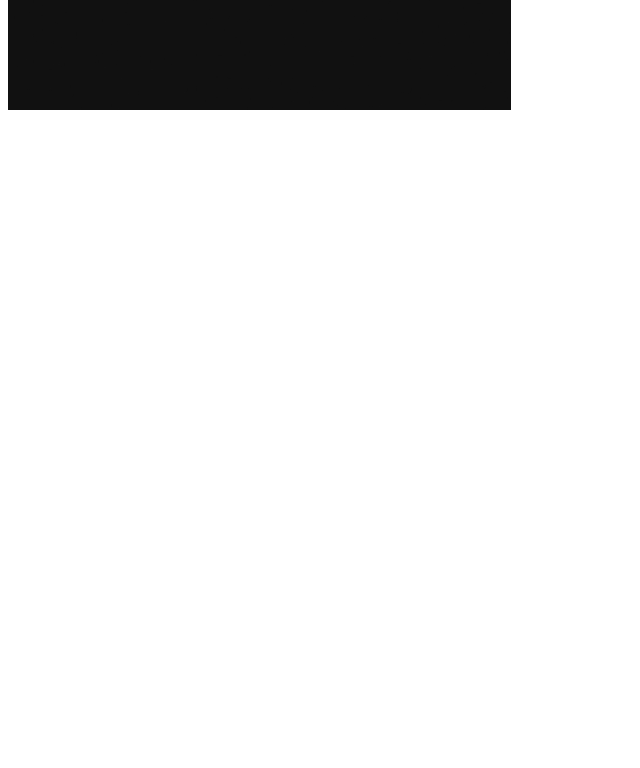
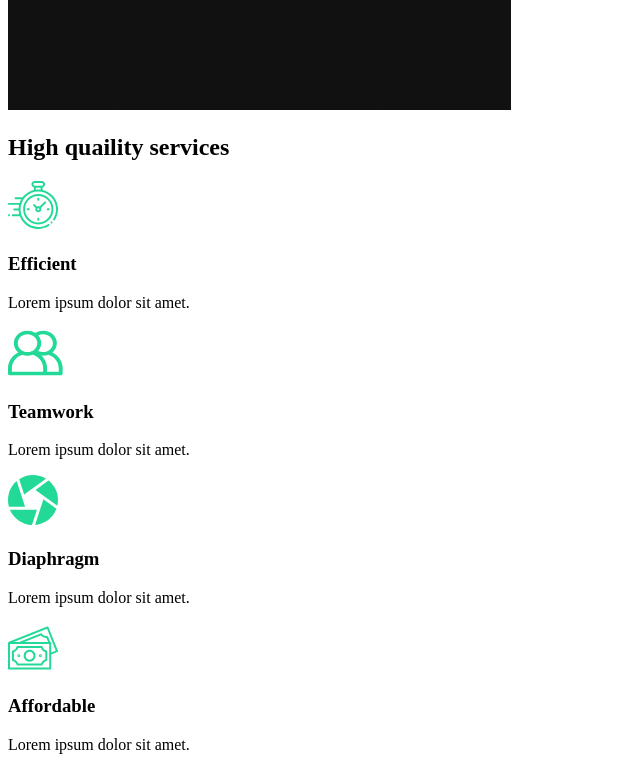
Before and after one commit to NicolasOsadnikGit/the-creative-course-capture, a React (Create React App) app: page / in a window 1280 px wide. Shown: the part 860-1628 px from the top of the page, without its empty margins (0-640 px from the left). Before the commit the page ends 982 px from the top, so only its background shows below. Built offline with nearby package versions, Linux system fonts and the light colour scheme.

Commit message:
3. Services Section

```diff
--- /dev/null
+++ b/src/components/ServicesSection.js
@@ -0,0 +1,52 @@
+import React from 'react';
+// import icons
+import clock from '../img/clock.svg';
+import diaphragm from '../img/diaphragm.svg';
+import money from '../img/money.svg';
+import teamwork from '../img/teamwork.svg';
+import home2 from '../img/home2.png';
+
+const ServicesSection = () => {
+  return (
+    <div className='services'>
+      <div className='description'>
+        <h2>
+          High <span>quaility</span> services
+        </h2>
+        <div className='card'>
+          <div className='icon'>
+            <img src={clock} alt='clock' />
+            <h3>Efficient</h3>
+          </div>
+          <p>Lorem ipsum dolor sit amet.</p>
+        </div>
+        <div className='card'>
+          <div className='icon'>
+            <img src={teamwork} alt='teamwork' />
+            <h3>Teamwork</h3>
+          </div>
+          <p>Lorem ipsum dolor sit amet.</p>
+        </div>
+        <div className='card'>
+          <div className='icon'>
+            <img src={diaphragm} alt='diaphragm' />
+            <h3>Diaphragm</h3>
+          </div>
+          <p>Lorem ipsum dolor sit amet.</p>
+        </div>
+        <div className='card'>
+          <div className='icon'>
+            <img src={money} alt='money' />
+            <h3>Affordable</h3>
+          </div>
+          <p>Lorem ipsum dolor sit amet.</p>
+        </div>
+      </div>
+      <div className='image'>
+        <img src={home2} alt='home2' />
+      </div>
+    </div>
+  );
+};
+
+export default ServicesSection;
--- a/src/pages/AboutUs.js
+++ b/src/pages/AboutUs.js
@@ -1,8 +1,14 @@
-import React from 'react';
+import React, { Fragment } from 'react';
 import AboutSection from '../components/AboutSection';
+import ServicesSection from '../components/ServicesSection';
 
 const AboutUs = () => {
-  return <AboutSection />;
+  return (
+    <Fragment>
+      <AboutSection />
+      <ServicesSection />
+    </Fragment>
+  );
 };
 
 export default AboutUs;
```
